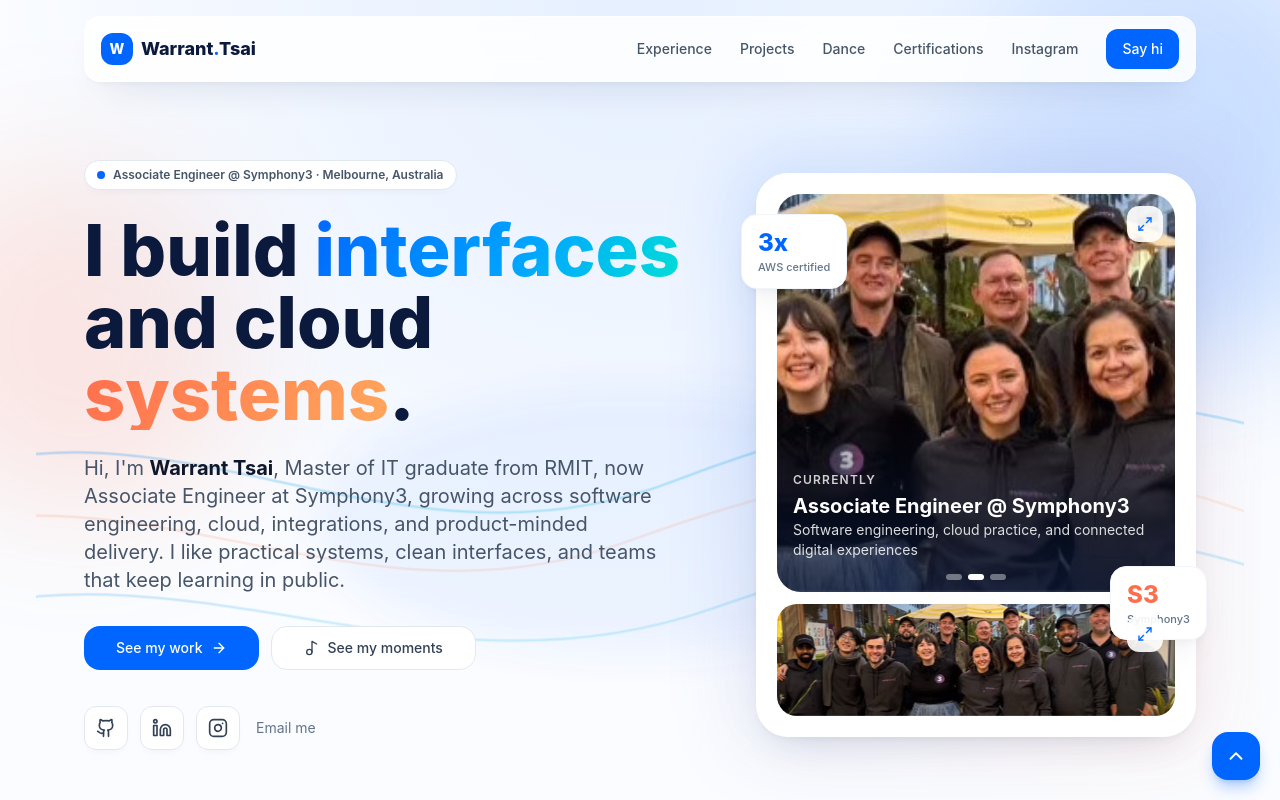
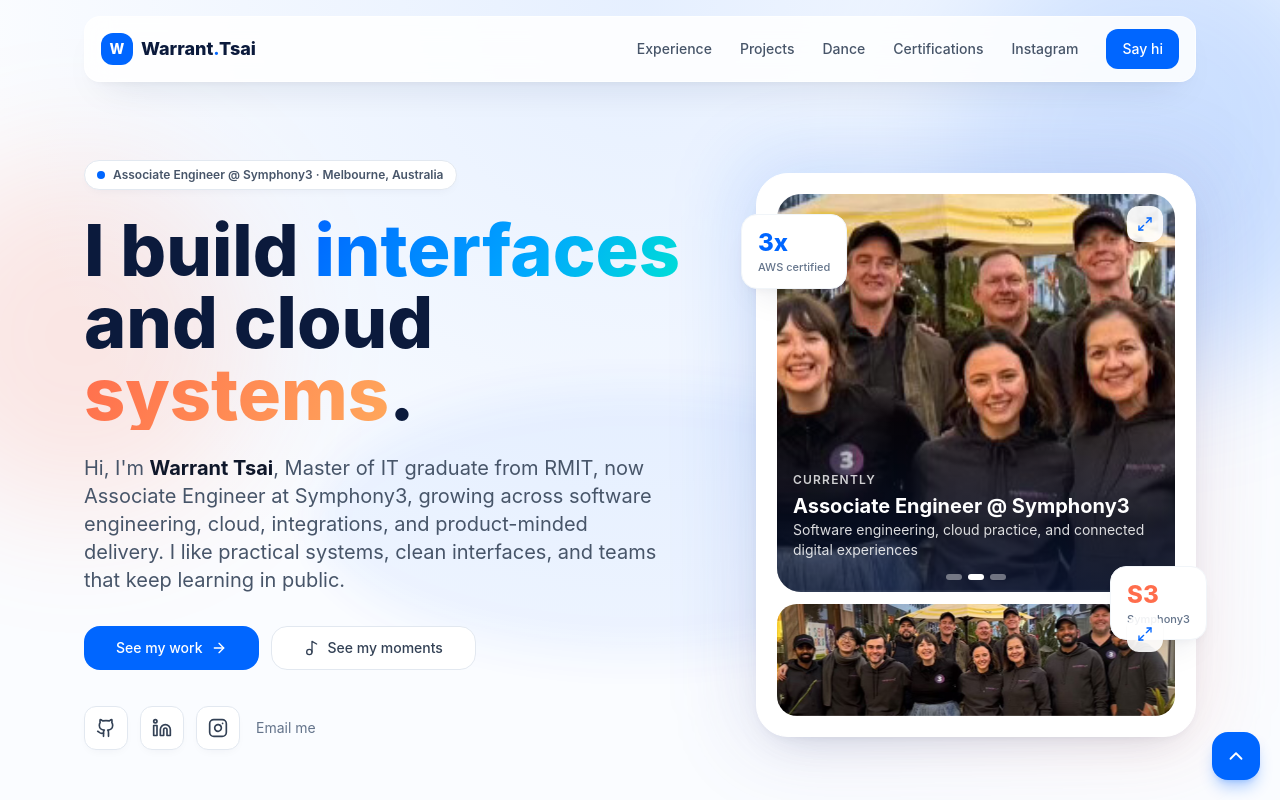
Before and after one commit to warranttsai/portfolio-software-engineer, a React (Vite) app: page / in a window 1280 px wide. Shown: the top 800 px of the page. Built offline with nearby package versions, Linux system fonts and the light colour scheme.

Commit message:
chore: remove the 3 curve lines on the bg

```diff
--- a/src/App.tsx
+++ b/src/App.tsx
@@ -156,18 +156,6 @@ function App() {
                   cy="315"
                   rx="270"
                   ry="100"
-                />
-                <path
-                  className="hero-water-wave hero-water-wave-back"
-                  d="M-120 285 C80 210 270 365 500 285 S920 205 1120 290"
-                />
-                <path
-                  className="hero-water-wave hero-water-wave-middle"
-                  d="M-120 335 C110 255 290 405 520 330 S900 250 1120 340"
-                />
-                <path
-                  className="hero-water-wave hero-water-wave-front"
-                  d="M-120 390 C100 320 300 455 540 380 S900 305 1120 395"
                 />
                 <ellipse
                   className="hero-water-impact"
```
